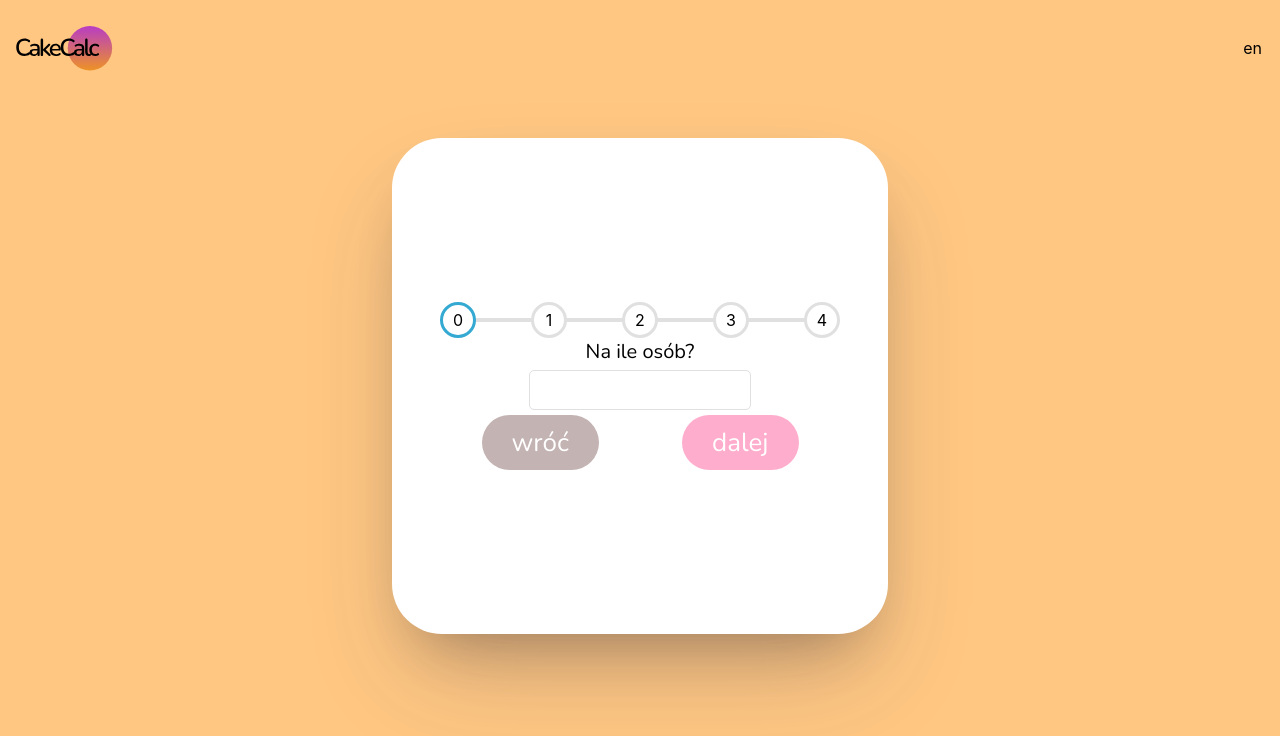
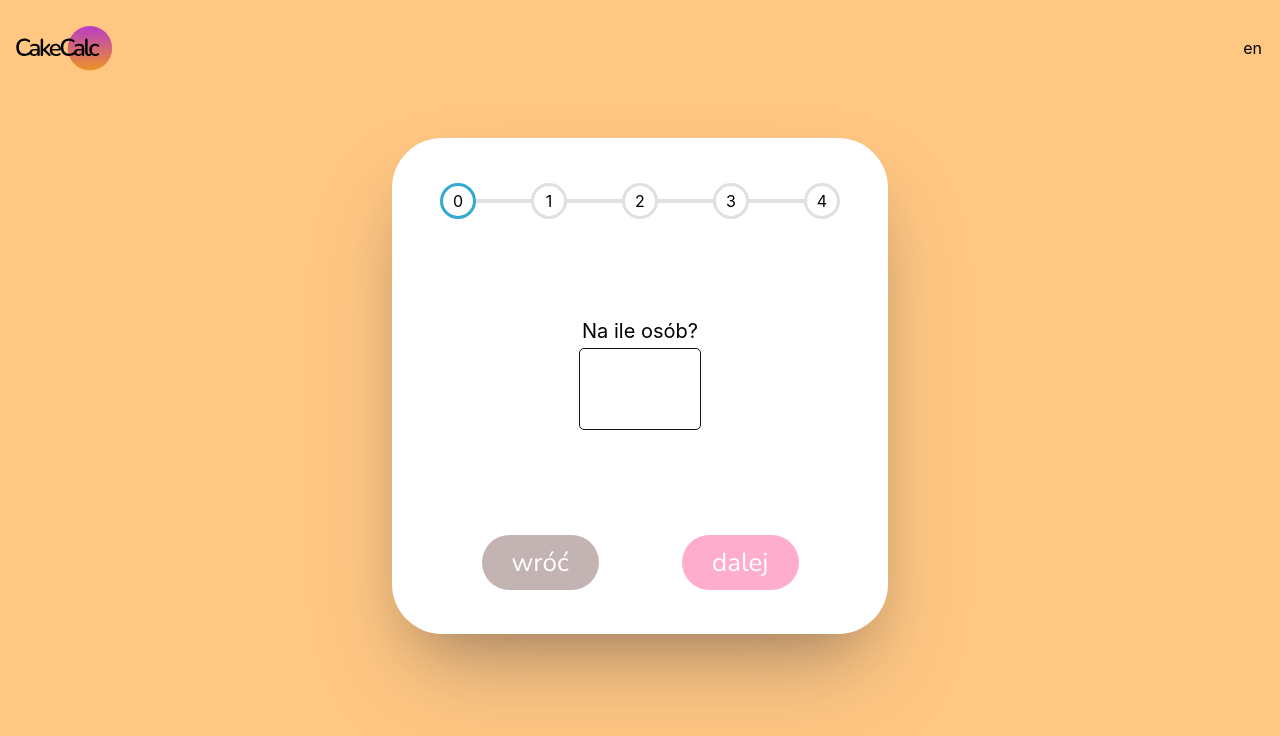
Before and after one commit to olcolcolc/CakeCalcReactApp, a React (Vite) app: page / in a window 1280 px wide. Both pictures are taken after a click on the button "start". Shown: the top 736 px of the page. Built offline with nearby package versions, Linux system fonts and the light colour scheme.

Commit message:
feat(steps): Add margin do StepsContainer.

```diff
--- a/src/components/mainContainer/MainContainer.tsx
+++ b/src/components/mainContainer/MainContainer.tsx
@@ -1,5 +1,4 @@
 import styled from "@emotion/styled";
-import Button from "../button/Button";
 import Stepper from "../stepper/Stepper";
 
 const MainContainer = styled.div`
@@ -10,18 +9,21 @@ const MainContainer = styled.div`
   margin: 10px auto;
   margin-top: 50px;
   background-color: white;
+  height: 31rem;
+  width: 100%;
+  box-shadow: rgba(50, 50, 93, 0.25) 0px 50px 100px -20px,
+    rgba(0, 0, 0, 0.3) 0px 30px 60px -30px;
+  ${({ theme }) =>
+    theme.mixin.forDesktop(`
       border-radius: 50px;
-    height: 31rem;
       width: 31rem;
-    min-width: 31rem;
-    box-shadow: rgba(50, 50, 93, 0.25) 0px 50px 100px -20px, rgba(0, 0, 0, 0.3) 0px 30px 60px -30px;`;
-
-
+    `)}
+`;
 
 const MainContainerComponent: React.FC = () => {
   return (
     <MainContainer>
-      <Stepper/>
+      <Stepper />
     </MainContainer>
   );
 };
--- a/src/components/steps/Steps.tsx
+++ b/src/components/steps/Steps.tsx
@@ -6,20 +6,22 @@ const StepContainer = styled.div`
   display: flex;
   flex-direction: column;
   align-items: center;
+  margin: 100px 0;
 `;
 
 const StepHeader = styled.div`
   font-size: ${theme.fontSize.base};
-  font-family: ${theme.fontFamily.nunito}
 `;
 
 const InputField = styled.input`
   width: 100%;
-  max-width: 200px;
+  max-width: 100px;
+  height: 60px;
   padding: 10px;
-  border: 1px solid #e0e0e0;
+  border: 1px solid #131212;
+  text-align: center;
   border-radius: 5px;
-  font-size: 16px;
+  font-size: 36px;
   margin: 5px 0;
 `;
 
@@ -27,7 +29,8 @@ interface StepsProps {
   number: number;
 }
 
-const Steps: React.FC<StepsProps> = ({ number }) => {  let step;
+const Steps: React.FC<StepsProps> = ({ number }) => {
+  let step;
 
   switch (number) {
     case 0:
@@ -64,11 +67,7 @@ const Steps: React.FC<StepsProps> = ({ number }) => {  let step;
       break;
   }
 
-  return (
-    <StepContainer>
-      {step}
-    </StepContainer>
-  );
+  return <StepContainer>{step}</StepContainer>;
 };
 
 export default Steps;
--- a/src/index.css
+++ b/src/index.css
@@ -1,4 +1,5 @@
 :root {
   background: #ffc782;
+  box-sizing: border-box;
   font-family: Inter, system-ui, Avenir, Helvetica, Arial, sans-serif;
 }
```
Lines whose indentation alone changed are shown as unchanged.
